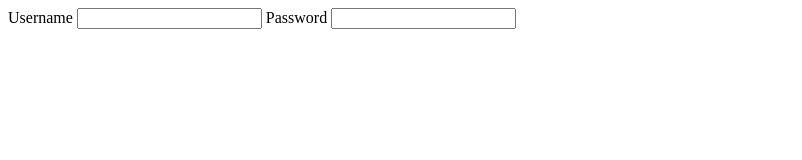
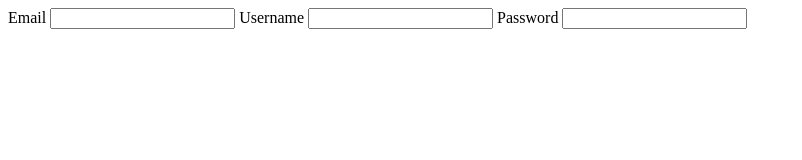
Before and after one commit to mr1hm/go-simple-web-server, a plain HTML site: page static/register.html in a window 1280 px wide. Shown: the whole page, without its empty margins (0-802 px from the left). Drawn offline with Linux system fonts and the light colour scheme.

Commit message:
changed action value

```diff
--- a/static/register.html
+++ b/static/register.html
@@ -8,7 +8,9 @@
 </head>
 <body>
     <div>
-        <form method="POST" action="/form">
+        <form method="POST" action="/register">
+            <label for="email">Email</label>
+            <input type="text" name="email" value="">
             <label for="userName">Username</label>
             <input type="text" name="userName" value="">
             <label for="password">Password</label>
```
